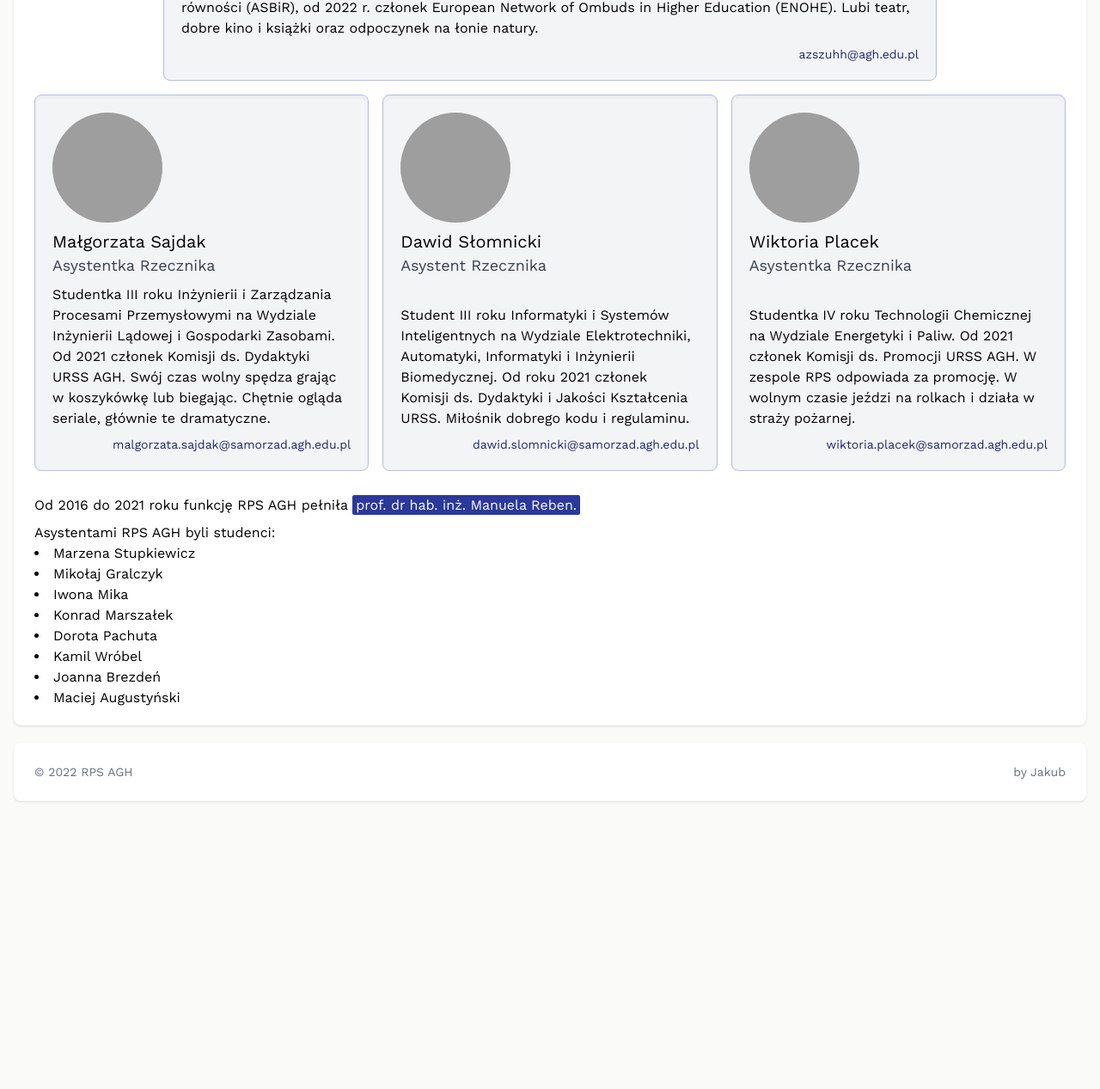
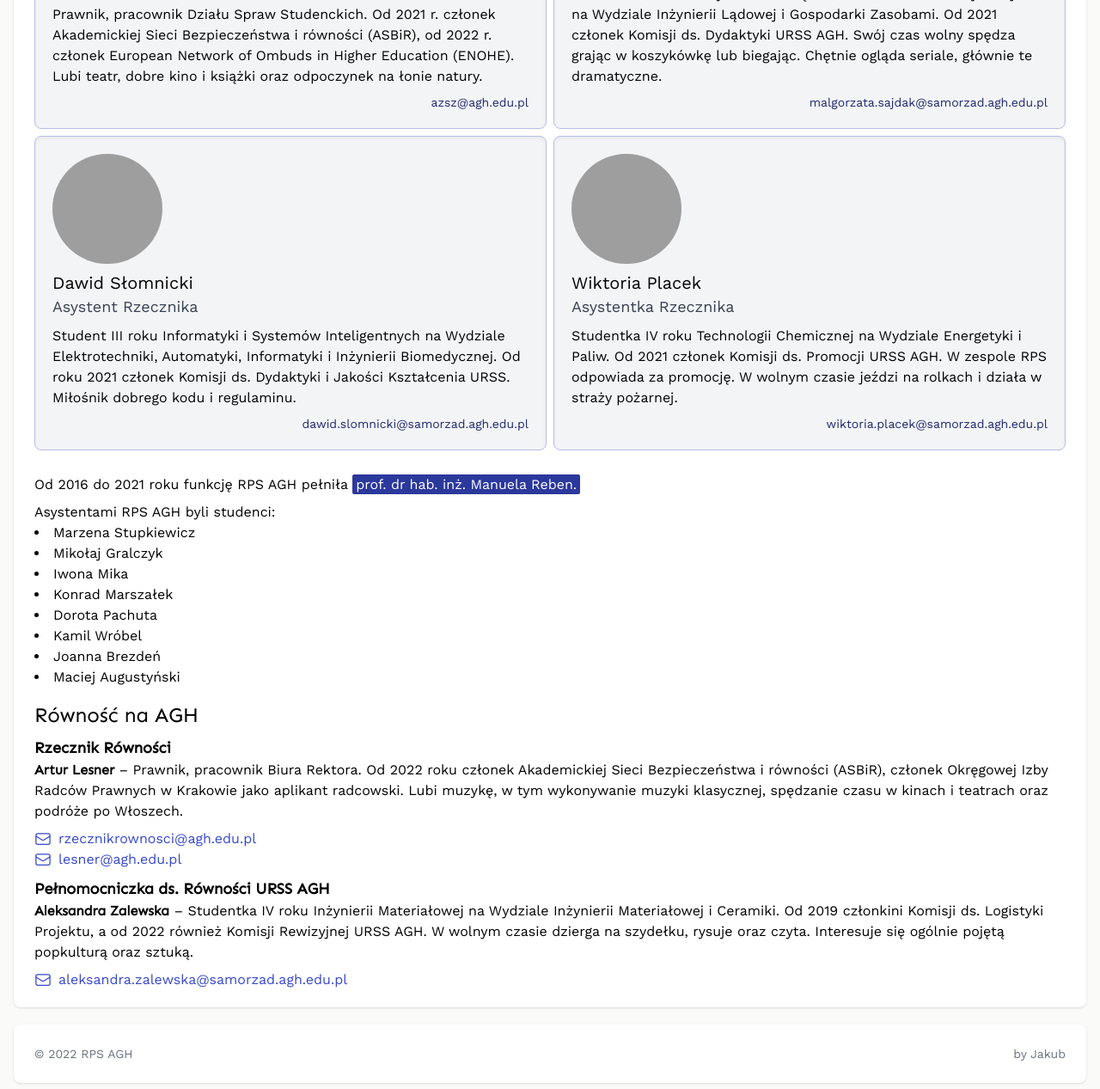
Before and after one commit to pcktm/rps-agh-website, an Astro site: page /prawa-i-rownosc in a window 1280 px wide. Shown: the part 814-2081 px from the top of the page at 86% size. Before the commit the page ends 1766 px from the top, so only its background shows below. Built offline with nearby package versions, Linux system fonts and the light colour scheme; Astro itself is replaced by a stand-in of ours; grey boxes are pictures that could not be loaded.

Commit message:
feat: add prawa i równość

```diff
--- a/src/components/TeamPodium.astro
+++ b/src/contents/TeamPodium.astro
@@ -1,11 +1,11 @@
 ---
 import members from "../contents/team";
-import Avatar from "./Avatar.astro";
+import Avatar from "../components/Avatar.astro";
 ---
 
 <div class="my-6 flex flex-col gap-4 md:gap-y-5 overflow-hidden rounded-lg">
   <div class="flex md:justify-center">
-    <div class="flex-1 border-brand-700 rounded-lg border-2 py-2 px-3">
+    <div class="flex-1 border-brand-700 rounded-lg border py-2 px-3">
       <Avatar member={members[0]} />
     </div>
   </div>
@@ -14,7 +14,7 @@ import Avatar from "./Avatar.astro";
   >
     {
       members.slice(1).map((member, index) => (
-        <div class="flex-1 border-2 rounded-lg border-brand-700 py-2 px-3">
+        <div class="flex-1 border rounded-lg border-brand-700 py-2 px-3">
           <Avatar member={member} />
         </div>
       ))
--- a/src/contents/team.ts
+++ b/src/contents/team.ts
@@ -13,7 +13,7 @@ const team: TeamMember[] = [
     name: "Agnieszka Zatyka-Szlachcic",
     role: "Rzecznik Praw Studenta",
     src: "https://placekitten.com/75/75",
-    email: 'azszuhh@agh.edu.pl',
+    email: 'azsz@agh.edu.pl',
     description: `Prawnik, pracownik Działu Spraw Studenckich. Od 2021 r. członek Akademickiej Sieci Bezpieczeństwa i równości (ASBiR), od 2022 r. członek European Network of Ombuds in Higher Education (ENOHE). Lubi teatr, dobre kino i książki oraz odpoczynek na łonie natury.`
   },
   {
--- a/src/pages/index.astro
+++ b/src/pages/index.astro
@@ -4,9 +4,8 @@ import About from "../contents/About.astro";
 import Contact from "../contents/Contact.astro";
 import ContactForm from "../contents/ContactForm";
 import TitledSection from "../components/TitledSection.astro";
-import Avatar from "../components/Avatar.astro";
 import Gallery from "../components/Gallery.astro";
-import TeamPodium from "../components/TeamPodium.astro";
+import TeamPodium from "../contents/TeamPodium.astro";
 ---
 
 <Layout title="Rzecznik Praw Studenta AGH">
--- a/src/pages/prawa-i-rownosc.astro
+++ b/src/pages/prawa-i-rownosc.astro
@@ -4,32 +4,49 @@ import Layout from "../layouts/Layout.astro";
 import members from "../contents/team";
 import Mark from "../components/Mark.astro";
 import PersonBox from "../components/PersonBox.astro";
+
+const rownoscPeople = [
+	{
+		name: "Artur Lesner",
+		role: "Rzecznik Równości",
+		mail: [
+			"rzecznikrownosci@agh.edu.pl",
+			"lesner@agh.edu.pl"
+		],
+		description: `Prawnik, pracownik Biura Rektora. Od 2022 roku członek Akademickiej Sieci Bezpieczeństwa i równości (ASBiR), członek Okręgowej Izby Radców Prawnych w Krakowie jako aplikant radcowski. Lubi muzykę, w tym wykonywanie muzyki klasycznej, spędzanie czasu w kinach i teatrach oraz podróże po Włoszech.`
+	},
+	{
+		name: "Aleksandra Zalewska",
+		role: "Pełnomocniczka ds. Równości URSS AGH",
+		mail: [
+			"aleksandra.zalewska@samorzad.agh.edu.pl"
+		],
+		description: `Studentka IV roku Inżynierii Materiałowej na Wydziale Inżynierii Materiałowej i Ceramiki. Od 2019 członkini Komisji ds. Logistyki Projektu, a od 2022 również Komisji Rewizyjnej URSS AGH. W wolnym czasie dzierga na szydełku, rysuje oraz czyta. Interesuje się ogólnie pojętą popkulturą oraz sztuką.`
+	}
+]
 ---
 
 <Layout title="Prawa i Równość w AGH - Rzecznik Praw Studenta">
 	<main
 		class="mx-auto bg-white p-4 sm:px-6 sm:py-5 rounded-lg sm:shadow mt-2 sm:mt-3 container overflow-hidden"
 	>
-		<TitledSection title="Prawa i Równość w AGH">
-			<p>Jakiś tekst o równości i oczywiście o prawach też tutaj</p>
-		</TitledSection>
-		<TitledSection containerClass="mt-3" title="Rzecznik Praw Studenta">
-			<div class="flex justify-center">
-				<div class="w-3/4">
-					<PersonBox member={members[0]} />
-				</div>
-			</div>
-			<div class="flex flex-col xl:flex-row w-full gap-4 mt-4">
+		<p>
+			Rzecznik Praw Studenta oraz Rzecznik Równości to pracownicy uczelni
+			dbający o dobro studentów oraz pracowników. Interweniują za zgodą osoby
+			zgłaszającej problem.
+		</p>
+		<TitledSection containerClass="mt-3" title="Prawa na AGH">
+			<div class="grid grid-cols-1 md:grid-cols-2 gap-2 mt-4">
 				{
-					members.slice(1).map((member) => {
-						return (
-							<PersonBox member={member} />
-						);
+					members.map((member) => {
+						return <PersonBox member={member} />;
 					})
 				}
 			</div>
 			<p class="mt-7">
-				Od 2016 do 2021 roku funkcję RPS AGH pełniła <Mark>prof. dr hab. inż. Manuela Reben.</Mark>
+				Od 2016 do 2021 roku funkcję RPS AGH pełniła <Mark
+					>prof. dr hab. inż. Manuela Reben.</Mark
+				>
 			</p>
 			<p class="mt-2">Asystentami RPS AGH byli studenci:</p><ul
 				class="list-inside list-disc"
@@ -44,5 +61,42 @@ import PersonBox from "../components/PersonBox.astro";
 				<li>Maciej Augustyński</li>
 			</ul>
 		</TitledSection>
+		<TitledSection title="Równość na AGH" containerClass="mt-4">
+			{
+				rownoscPeople.map((person) => {
+					return (
+					<h5 class="font-bold font-sen mt-2 text-lg">{person.role}</h5>
+						<p>
+							<span class="font-semibold font-sen">{person.name}</span> – {person.description}
+						</p>
+						<div class="mt-2">
+								{
+									person.mail.map((mail) => (
+									<div class="flex flex-row gap-2 text-brand-500 hover:text-brand-700 items-center">
+										<svg
+												xmlns="http://www.w3.org/2000/svg"
+												fill="none"
+												viewBox="0 0 24 24"
+												stroke-width="1.5"
+												stroke="currentColor"
+												class="w-5 h-5"
+											>
+												<path
+													stroke-linecap="round"
+													stroke-linejoin="round"
+													d="M21.75 6.75v10.5a2.25 2.25 0 01-2.25 2.25h-15a2.25 2.25 0 01-2.25-2.25V6.75m19.5 0A2.25 2.25 0 0019.5 4.5h-15a2.25 2.25 0 00-2.25 2.25m19.5 0v.243a2.25 2.25 0 01-1.07 1.916l-7.5 4.615a2.25 2.25 0 01-2.36 0L3.32 8.91a2.25 2.25 0 01-1.07-1.916V6.75"
+												></path>
+											</svg>
+											<a href={`mailto:${mail}`}>
+												{mail}
+											</a>
+										</div>
+									))
+								}
+						</div>
+					)
+				})
+			}
+		</TitledSection>
 	</main>
 </Layout>
```
